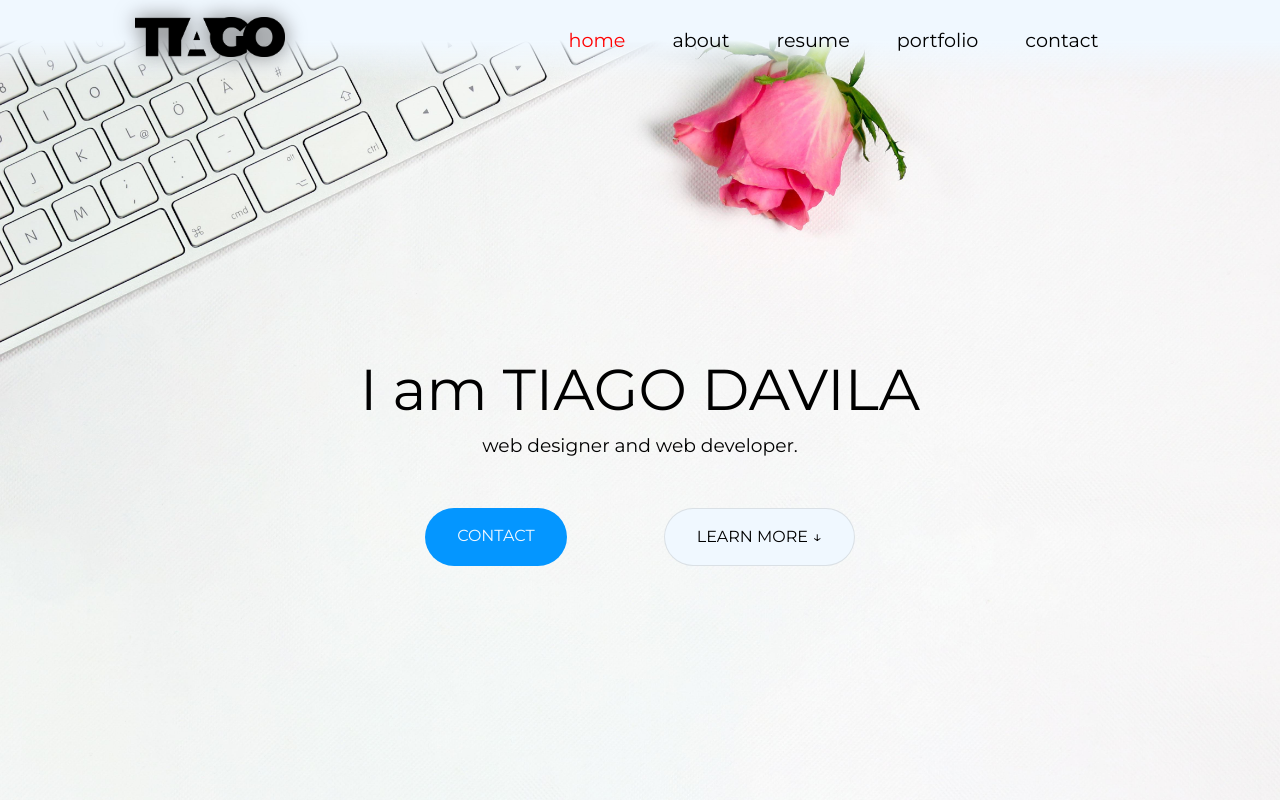
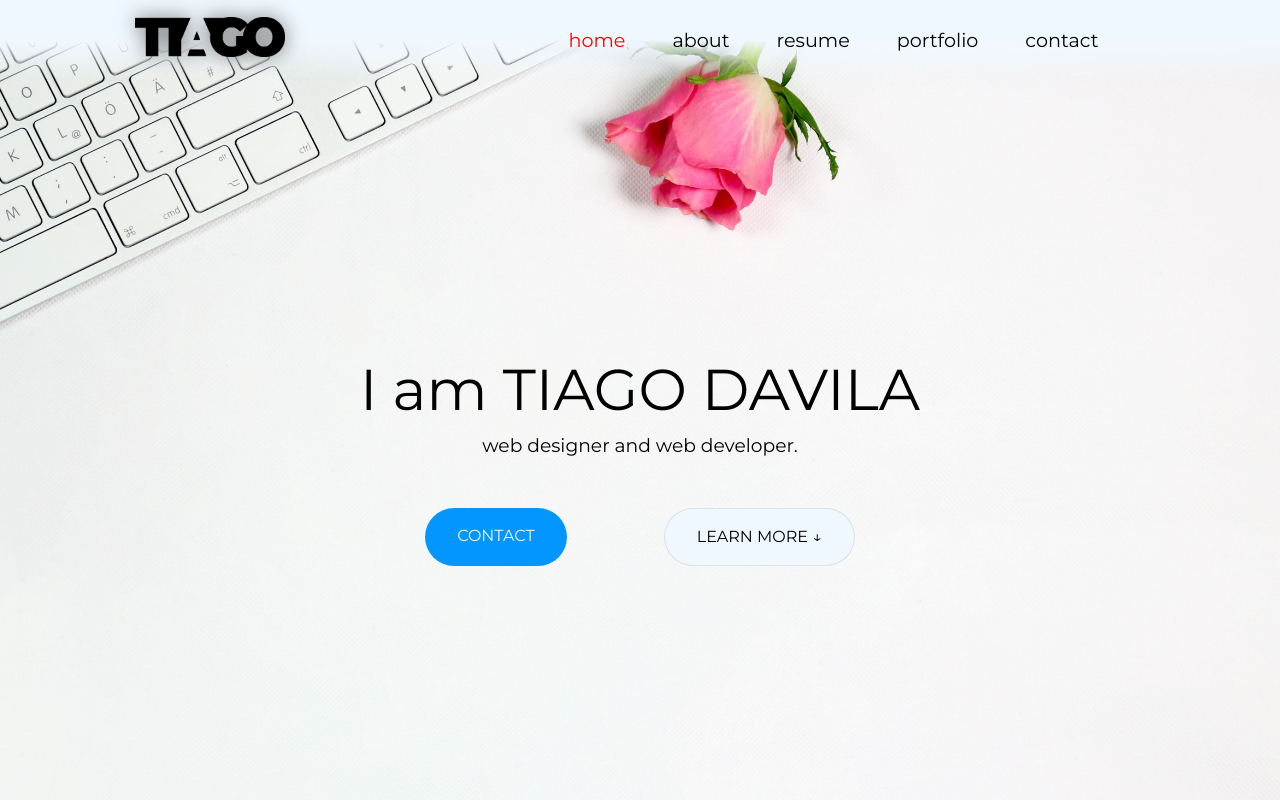
Before and after one commit to WebDevilishSmile/another_resume, a Next.js app: page / in a window 1280 px wide. Shown: the top 800 px of the page. Built offline with nearby package versions, Linux system fonts and the light colour scheme.

Commit message:
1/5/24 13:00

```diff
--- a/src/app/components/contact.module.css
+++ b/src/app/components/contact.module.css
@@ -3,6 +3,7 @@
   height: 60rem;
   background: url(/bg_9.jpg);
   background-size: cover;
+  background-position: top right;
   padding: 6rem 3rem;
 
   box-shadow: 0px 0.25px 2px #999;
--- a/src/app/components/hero.module.css
+++ b/src/app/components/hero.module.css
@@ -8,6 +8,7 @@
 
   background: url(/bg_3.jpg);
   background-size: cover;
+  background-position: top center;
 }
 
 .content_container {
--- a/src/app/components/resume.module.css
+++ b/src/app/components/resume.module.css
@@ -3,6 +3,7 @@
   height: 60rem;
   background: url(/bg_7.jpg);
   background-size: cover;
+  background-position: top center;
 
   padding: 5rem 0;
 }
```
